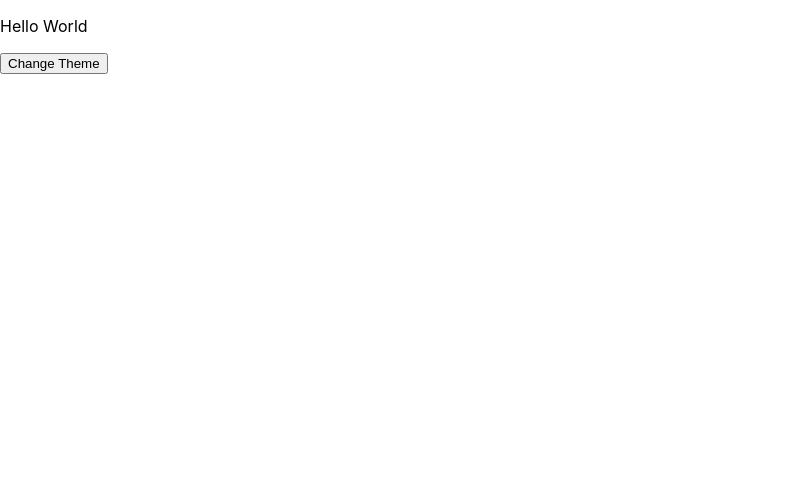
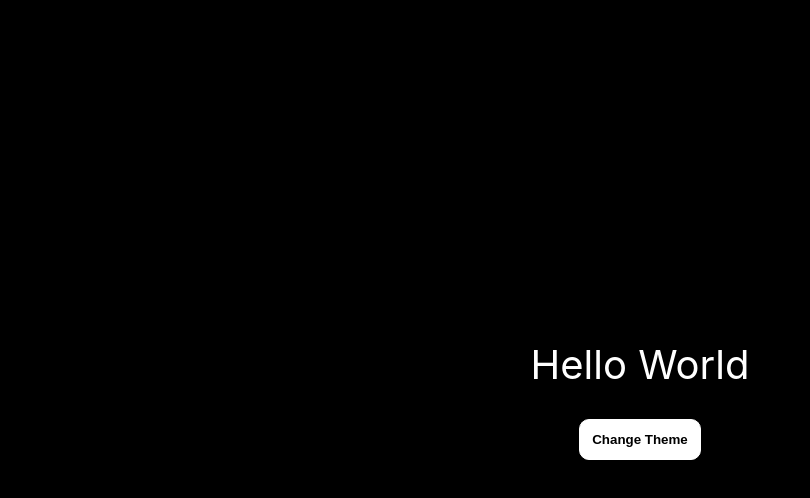
Before and after one commit to firoliyos/React-Light-Dark-Mode, a React (Create React App) app in the folder light-dark-mode/: page / in a window 1280 px wide. Shown: the top 498 px of the page, without its empty margins (0-810 px from the left). Built offline with nearby package versions, Linux system fonts and the light colour scheme.

Commit message:
theme.css-index-changed

```diff
--- a/light-dark-mode/src/components/index.jsx
+++ b/light-dark-mode/src/components/index.jsx
@@ -1,5 +1,5 @@
 import useLocalStorage from "./useLocalStorage"
-
+import './theme.css'
 export default function LightDarkMode() {
 
     const [theme, setTheme] = useLocalStorage('theme', 'dark')
@@ -9,7 +9,7 @@
 
     console.log(theme)
     return(
-     <div className="light-dark-mode">
+     <div className="light-dark-mode" data-theme={theme}>
        <div className="container">
          <p>Hello World</p>
          <button onClick={handleToggleTheme}>Change Theme</button>
--- a/light-dark-mode/src/components/theme.css
+++ b/light-dark-mode/src/components/theme.css
@@ -0,0 +1,48 @@
+:root {
+    --background: #ffffff;
+    --text-primary: #000;
+    --button-bg: #000;
+    --button-text: #ffffff;
+
+}
+
+[data-theme='dark'] {
+    --background: #000000;
+    --text-primary: #fff;
+    --button-bg: #fff;
+    --button-text: #000000;
+}
+
+.light-dark-mode {
+    background-color: var(--background) ;
+    height: 100vh;
+    display: flex;
+    flex-direction: column;
+    justify-content: center;
+    font-size: 20px;
+    transition: all 0.5s;
+}
+
+.light-dark-mode .container {
+   display: flex;
+   justify-content: center;
+   align-items: center;
+   flex-direction: column;
+   gap: 30px;
+}
+
+.light-dark-mode .container p {
+    color: var(--text-primary);
+    font-size: 40px;
+    margin: 0px;
+}
+
+.light-dark-mode .container button {
+    background-color: var(--button-bg);
+    border: 1px solid var(--button-bg);
+    color: var(--button-text);
+    padding: 12px;
+    border-radius: 10px;
+    font-weight: 600;
+    cursor: pointer;
+}
```
Also changed, not shown: light-dark-mode/src/styles.css (deleted).
